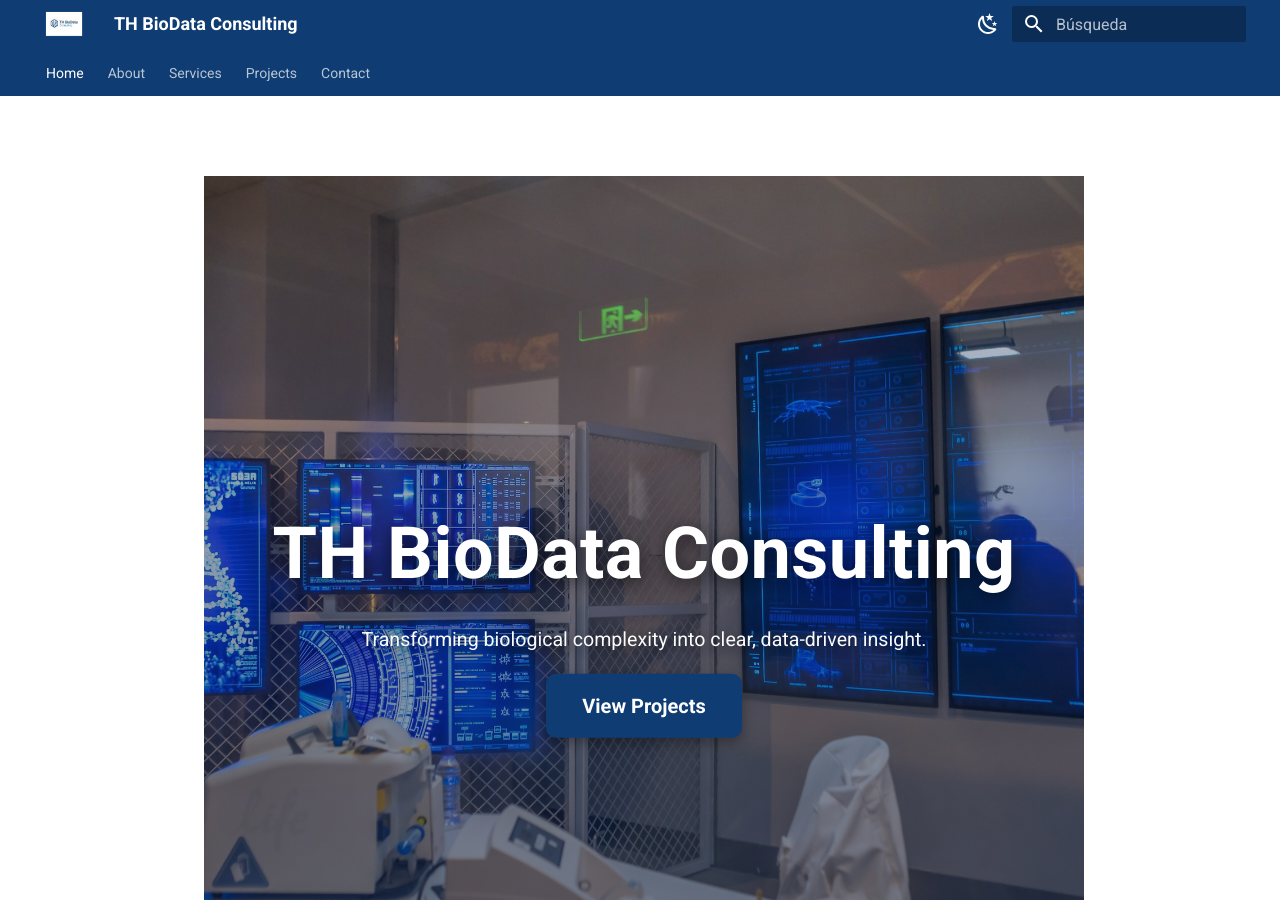
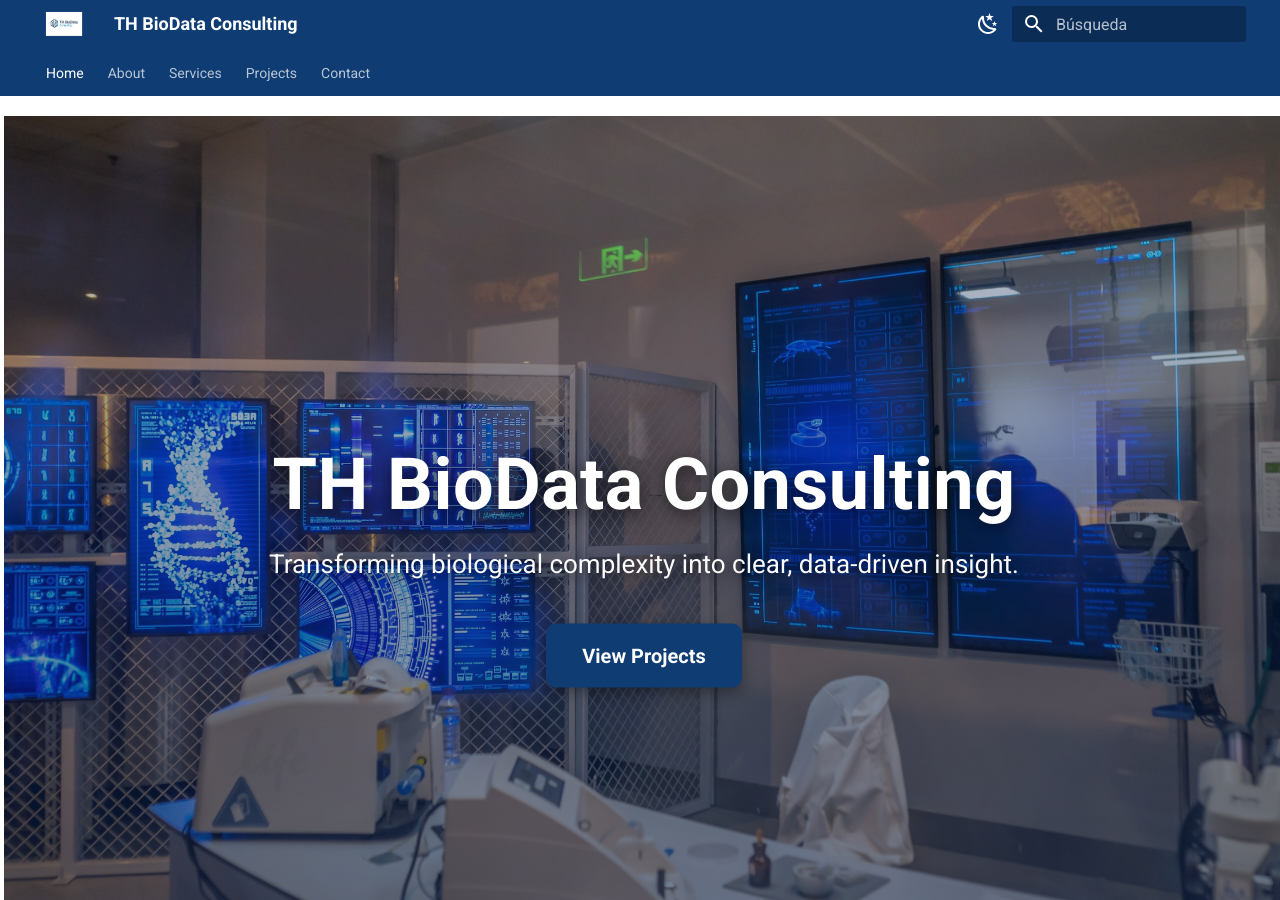
Before and after one commit to TH-BioData/th-biodata.github.io, an MkDocs documentation site: the page built from docs/index.md, in a window 1280 px wide and 900 px high. Built offline with MkDocs 1.6.1 and Material for MkDocs 9.7.7, drawn with Linux system fonts in a browser that asks for light colours.

Commit message:
Update extra.css

```diff
--- a/docs/styles/extra.css
+++ b/docs/styles/extra.css
@@ -1,209 +1,135 @@
 /* ============================================================
-TH BioData Consulting — Estilos finales depurados (v6)
-Hero full-width sin franja blanca + contenido centrado
+TH BioData Consulting — Hero full-bleed + contenido con márgenes (v7)
 ============================================================ */
 
-/* -------------------- Paleta global -------------------- */
-:root {
-  --th-color-corporate-blue: #0F3D73;
-  --th-color-corporate-light-blue: #7CC6FF;
-  --th-content-max: 980px; /* ancho del texto bajo el hero */
+/* Paleta */
+:root{
+  --th-color-corporate-blue:#0F3D73;
+  --th-color-corporate-light-blue:#7CC6FF;
+  --th-content-max:980px; /* ancho del texto bajo el hero */
 }
 
-/* -------------------- Tema claro / oscuro -------------------- */
-[data-md-color-scheme="default"] {
-  --md-primary-fg-color: var(--th-color-corporate-blue);
-  --md-primary-fg-color--light: #1E5AA6;
-  --md-primary-fg-color--dark: #0A2350;
-  --md-accent-fg-color: var(--th-color-corporate-light-blue);
+/* Tema claro/oscuro */
+[data-md-color-scheme="default"]{
+  --md-primary-fg-color:var(--th-color-corporate-blue);
+  --md-primary-fg-color--light:#1E5AA6;
+  --md-primary-fg-color--dark:#0A2350;
+  --md-accent-fg-color:var(--th-color-corporate-light-blue);
 }
-[data-md-color-scheme="slate"] {
-  --md-primary-fg-color: var(--th-color-corporate-blue);
-  --md-primary-fg-color--light: #2A6BBE;
-  --md-primary-fg-color--dark: #071B3A;
-  --md-accent-fg-color: var(--th-color-corporate-light-blue);
+[data-md-color-scheme="slate"]{
+  --md-primary-fg-color:var(--th-color-corporate-blue);
+  --md-primary-fg-color--light:#2A6BBE;
+  --md-primary-fg-color--dark:#071B3A;
+  --md-accent-fg-color:var(--th-color-corporate-light-blue);
 }
 
-/* -------------------- Header + barra superior -------------------- */
-.md-header,
-.md-tabs {
-  background-color: #0F3D73 !important;
-  color: #fff !important;
-}
-body:has(#th-hero) .md-header {
-  backdrop-filter: none !important;
+/* Header */
+.md-header,.md-tabs{ background:#0F3D73!important; color:#fff!important; }
+body:has(#th-hero) .md-header{ backdrop-filter:none!important; }
+
+/* Ocultar sidebars en Home */
+body:has(#th-hero) .md-sidebar--primary,
+body:has(#th-hero) .md-sidebar--secondary{
+  display:none!important; visibility:hidden!important; width:0!important;
 }
 
-/* ============================================================
-HOME: quitar sidebars, márgenes y offsets del header
-============================================================ */
-body:has(#th-hero) .md-sidebar--primary,
-body:has(#th-hero) .md-sidebar--secondary {
-  display: none !important;
-  visibility: hidden !important;
-  width: 0 !important;
+/* Quitar offsets entre header y contenido */
+body:has(#th-hero) .md-container,
+body:has(#th-hero) .md-main,
+body:has(#th-hero) .md-main__inner{
+  margin:0!important; padding:0!important; max-width:100%!important;
 }
 
-/* Elimina cualquier espacio o franja entre header y hero */
-body:has(#th-hero) .md-main,
-body:has(#th-hero) .md-main__inner,
-body:has(#th-hero) .md-container {
-  margin: 0 !important;
-  padding: 0 !important;
-  max-width: 100% !important;
+/* ====== CLAVE: no aplicar padding lateral al contenedor cuando hay hero ====== */
+body:has(#th-hero) .md-content{
+  margin:0!important; padding:0!important; max-width:100%!important;
+  box-sizing:border-box;
 }
 
-/* ============================================================
-HERO — Full width y alineado bajo la barra azul
-============================================================ */
-#th-hero {
-  position: relative;
-  width: 100%;
-  margin: 0;
-  padding: 0;
-  min-height: 100vh;
-  overflow: hidden;
-  top: 0;
-  z-index: 0;
+/* ====== HERO full-bleed (no afectado por márgenes del contenido) ====== */
+#th-hero{
+  position:relative;
+  /* full-bleed dentro de contenedor centrado */
+  width:100vw;
+  left:50%;
+  right:50%;
+  margin-left:-50vw;
+  margin-right:-50vw;
+
+  /* pegado al header, sin franja */
+  margin-top:0!important; padding:0!important;
+  min-height:100vh;
+  overflow:hidden;
+  z-index:0;
 }
 
-/* Imagen de fondo */
-#th-hero .hero__bg {
-  position: absolute;
-  inset: 0;
-  background: url('../assets/home_hero_v2.jpg') center/cover no-repeat;
-  z-index: 0;
-  transition: transform 15s linear, filter 2s ease;
+/* Evitar scroll horizontal provocado por el full-bleed */
+body:has(#th-hero){ overflow-x:hidden; }
+
+/* Fondo del hero */
+#th-hero .hero__bg{
+  position:absolute; inset:0;
+  background:url('../assets/home_hero_v2.jpg') center/cover no-repeat;
+  z-index:0; transition:transform 15s linear, filter 2s ease;
 }
-#th-hero .hero__bg:hover {
-  transform: scale(1.05);
-  filter: brightness(1.06);
+#th-hero .hero__bg:hover{ transform:scale(1.05); filter:brightness(1.06); }
+
+/* Overlay */
+#th-hero::before{
+  content:""; position:absolute; inset:0; z-index:1;
+  background:linear-gradient(to bottom,
+    rgba(10,35,80,.25) 0%,
+    rgba(10,35,80,.45) 40%,
+    rgba(10,35,80,.62) 100%);
 }
 
-/* Overlay degradado */
-#th-hero::before {
-  content: "";
-  position: absolute;
-  inset: 0;
-  z-index: 1;
-  background: linear-gradient(
-    to bottom,
-    rgba(10, 35, 80, .25) 0%,
-    rgba(10, 35, 80, .45) 40%,
-    rgba(10, 35, 80, .62) 100%
-  );
+/* Contenido del hero */
+#th-hero .hero__content{
+  position:absolute; top:50%; left:50%; transform:translate(-50%,-50%);
+  z-index:2; display:flex; flex-direction:column; align-items:center; text-align:center;
+  color:#fff; padding:0 5%; width:min(1100px,92vw);
+}
+#th-hero .hero__title{
+  color:#fff!important; font-size:clamp(40px,7vw,72px); font-weight:800; line-height:1.1;
+  margin:0 0 20px; letter-spacing:.4px; text-shadow:0 4px 18px rgba(0,0,0,.65);
+}
+#th-hero .hero__tag{
+  color:#fff!important; font-size:clamp(18px,2.2vw,26px); font-weight:400; line-height:1.6;
+  margin:0 0 38px; opacity:.98; text-shadow:0 3px 14px rgba(0,0,0,.6);
+}
+#th-hero .hero__cta{
+  display:inline-block; padding:16px 36px; font-size:clamp(16px,1.8vw,20px); font-weight:700;
+  border-radius:10px; color:#fff!important; background:var(--th-color-corporate-blue);
+  text-decoration:none; box-shadow:0 5px 14px rgba(0,0,0,.35);
+  transition:transform .25s ease, background .25s ease, box-shadow .25s ease;
+}
+#th-hero .hero__cta:hover{ background:#004B8E; transform:translateY(-4px); box-shadow:0 10px 22px rgba(0,0,0,.45); }
+
+/* ====== APLICAR márgenes SOLO al contenido después del hero ====== */
+body:has(#th-hero) #th-hero ~ *{
+  max-width:var(--th-content-max);
+  margin:0 auto;
+  padding:2.5rem 1.5rem;
+  box-sizing:border-box;
 }
 
-/* Contenido centrado del hero */
-#th-hero .hero__content {
-  position: absolute;
-  top: 50%;
-  left: 50%;
-  transform: translate(-50%, -50%);
-  z-index: 2;
-  display: flex;
-  flex-direction: column;
-  align-items: center;
-  text-align: center;
-  color: #fff;
-  padding: 0 5%;
-  width: min(1100px, 92vw);
+/* Tipografía debajo del hero */
+body:has(#th-hero) #th-hero ~ * h2,
+body:has(#th-hero) #th-hero ~ * h3{
+  color:var(--md-primary-fg-color);
+  font-weight:800; line-height:1.25;
+  margin-top:1.6rem; margin-bottom:.6rem;
 }
+body:has(#th-hero) #th-hero ~ * strong{ font-weight:700; color:#0f2a4d; }
+body:has(#th-hero) #th-hero ~ * p{ line-height:1.7; font-size:.98rem; margin:.5rem 0 .9rem; }
+body:has(#th-hero) #th-hero ~ * hr{ border:none; height:1px; background:rgba(0,0,0,.08); margin:1.2rem 0; }
 
-/* Texto del hero */
-#th-hero .hero__title {
-  color: #fff !important;
-  font-size: clamp(40px, 7vw, 72px);
-  font-weight: 800;
-  line-height: 1.1;
-  margin: 0 0 20px 0;
-  letter-spacing: .4px;
-  text-shadow: 0 4px 18px rgba(0, 0, 0, .65);
+/* Breakpoints */
+@media (max-width:1024px){
+  body:has(#th-hero) #th-hero ~ *{ padding:2rem 1rem; }
+  #th-hero .hero__content{ width:min(900px,94vw); }
 }
-
-#th-hero .hero__tag {
-  color: #fff !important;
-  font-size: clamp(18px, 2.2vw, 26px);
-  font-weight: 400;
-  line-height: 1.6;
-  margin: 0 0 38px 0;
-  opacity: .98;
-  text-shadow: 0 3px 14px rgba(0, 0, 0, .6);
+@media (max-width:768px){
+  body:has(#th-hero) #th-hero ~ *{ padding:1.6rem .9rem; }
+  #th-hero .hero__content{ width:92vw; }
 }
-
-#th-hero .hero__cta {
-  display: inline-block;
-  padding: 16px 36px;
-  font-size: clamp(16px, 1.8vw, 20px);
-  font-weight: 700;
-  border-radius: 10px;
-  color: #fff !important;
-  background: var(--th-color-corporate-blue);
-  text-decoration: none;
-  box-shadow: 0 5px 14px rgba(0, 0, 0, .35);
-  transition: transform .25s ease, background .25s ease, box-shadow .25s ease;
-}
-#th-hero .hero__cta:hover {
-  background: #004B8E;
-  transform: translateY(-4px);
-  box-shadow: 0 10px 22px rgba(0, 0, 0, .45);
-}
-
-/* ============================================================
-CONTENIDO BAJO EL HERO (centrado con márgenes)
-============================================================ */
-body:has(#th-hero) .md-content {
-  max-width: var(--th-content-max) !important;
-  margin: 0 auto !important;
-  padding: 3rem 1.5rem !important; /* margen lateral */
-  box-sizing: border-box;
-}
-body:has(#th-hero) .md-content__inner,
-body:has(#th-hero) .md-typeset {
-  max-width: 100%;
-}
-
-/* Tipografía y espaciado */
-body:has(#th-hero) .md-typeset h2,
-body:has(#th-hero) .md-typeset h3 {
-  color: var(--md-primary-fg-color);
-  font-weight: 800;
-  line-height: 1.25;
-  margin-top: 1.6rem;
-  margin-bottom: .6rem;
-}
-body:has(#th-hero) .md-typeset strong {
-  font-weight: 700;
-  color: #0f2a4d;
-}
-body:has(#th-hero) .md-typeset p {
-  line-height: 1.7;
-  font-size: .98rem;
-  margin: .5rem 0 .9rem;
-}
-body:has(#th-hero) .md-typeset hr {
-  border: none;
-  height: 1px;
-  background: rgba(0,0,0,.08);
-  margin: 1.2rem 0;
-}
-
-/* ============================================================
-Breakpoints
-============================================================ */
-@media (max-width: 1024px) {
-  body:has(#th-hero) .md-content {
-    padding: 2rem 1rem !important;
-  }
-  #th-hero .hero__content {
-    width: min(900px, 94vw);
-  }
-}
-@media (max-width: 768px) {
-  body:has(#th-hero) .md-content {
-    padding: 1.8rem .9rem !important;
-  }
-  #th-hero .hero__content {
-    width: 92vw;
-  }
-}
```
